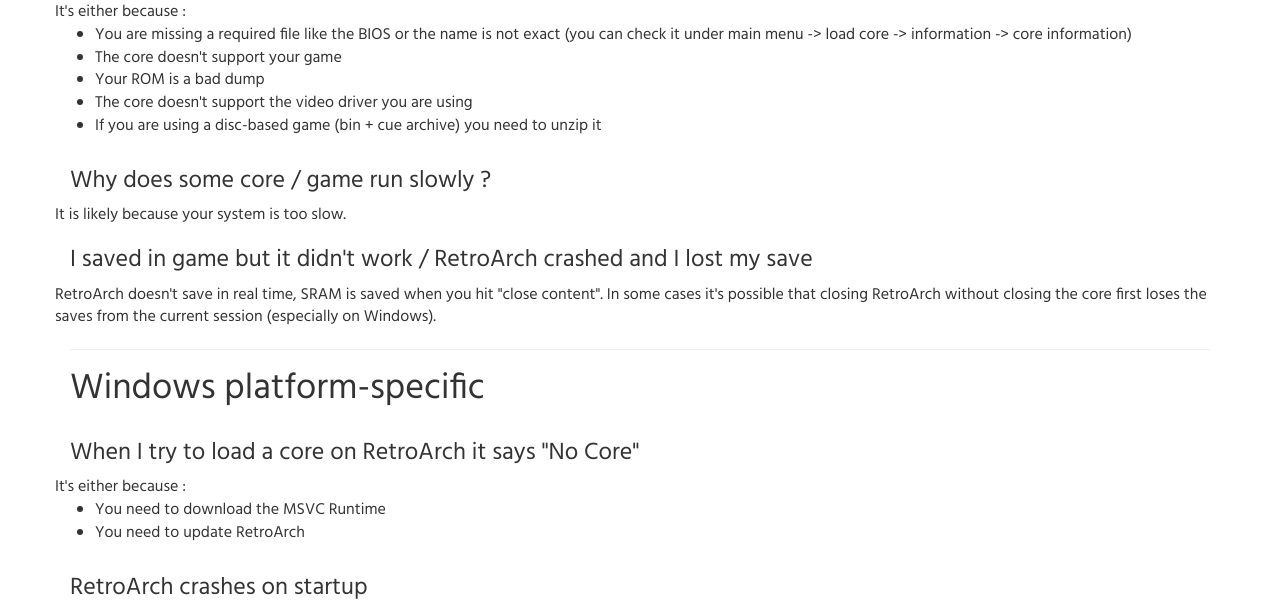
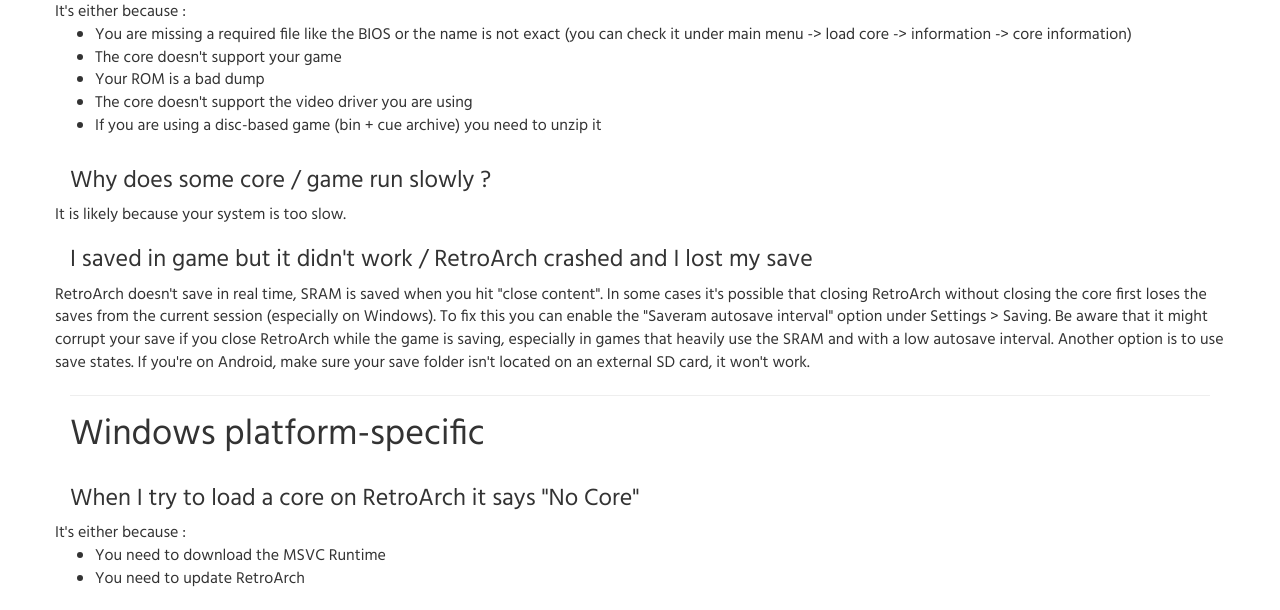
Before and after one commit to gouchi/www.retroarch.com, a PHP site: page /index.php?page=faq in a window 1280 px wide. Shown: the part 834-1444 px from the top of the page. Run offline with PHP 8.4, Linux system fonts and the light colour scheme.

Commit message:
Update faq.php

```diff
--- a/faq.php
+++ b/faq.php
@@ -42,7 +42,16 @@
         <h3>I saved in game but it didn't work / RetroArch crashed and I lost my save</h3>
 <div class="row platforms">RetroArch doesn't save in real time, SRAM is saved when you hit "close content".
     In some cases it's possible that closing RetroArch without closing the core first loses the saves
-    from the current session (especially on Windows).</div>
+    from the current session (especially on Windows).
+
+    To fix this you can enable the "Saveram autosave interval" option under Settings > Saving.
+    Be aware that it might corrupt your save if you close RetroArch while the game is saving,
+    especially in games that heavily use the SRAM and with a low autosave interval.
+    Another option is to use save states.
+
+    If you're on Android, make sure your save folder isn't located on an external SD card,
+    it won't work.
+        </div>
      <hr />
      <h1><a id="windows-platform-specific"></a>Windows platform-specific</h1>
      <h3>When I try to load a core on RetroArch it says "No Core"</h3>
```
